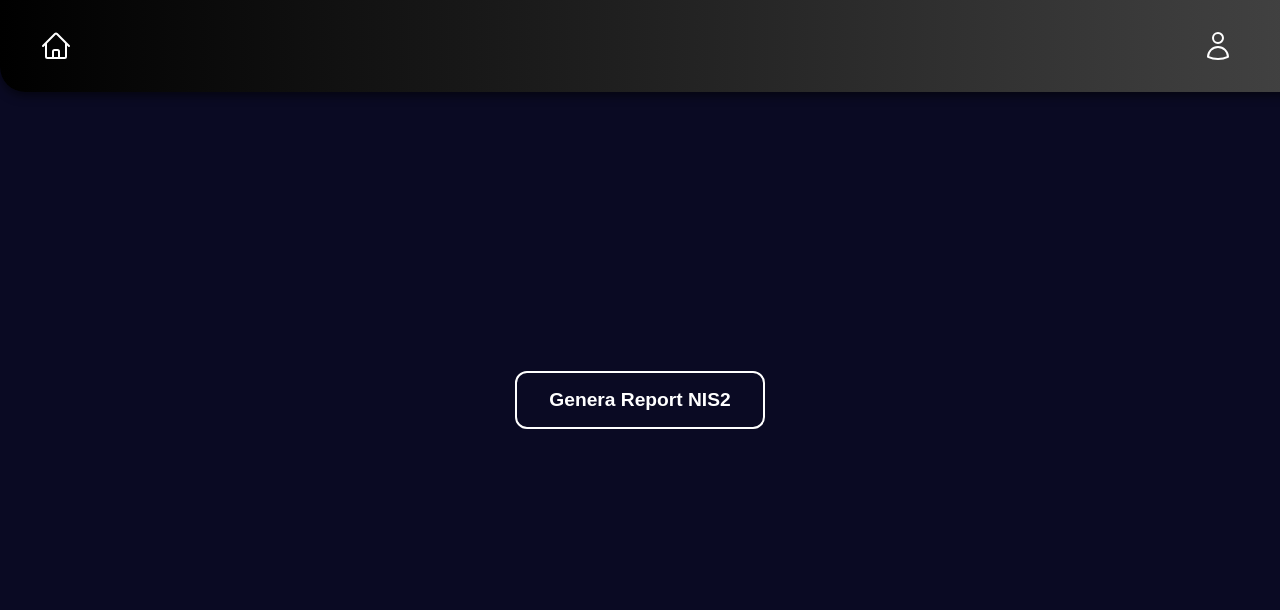
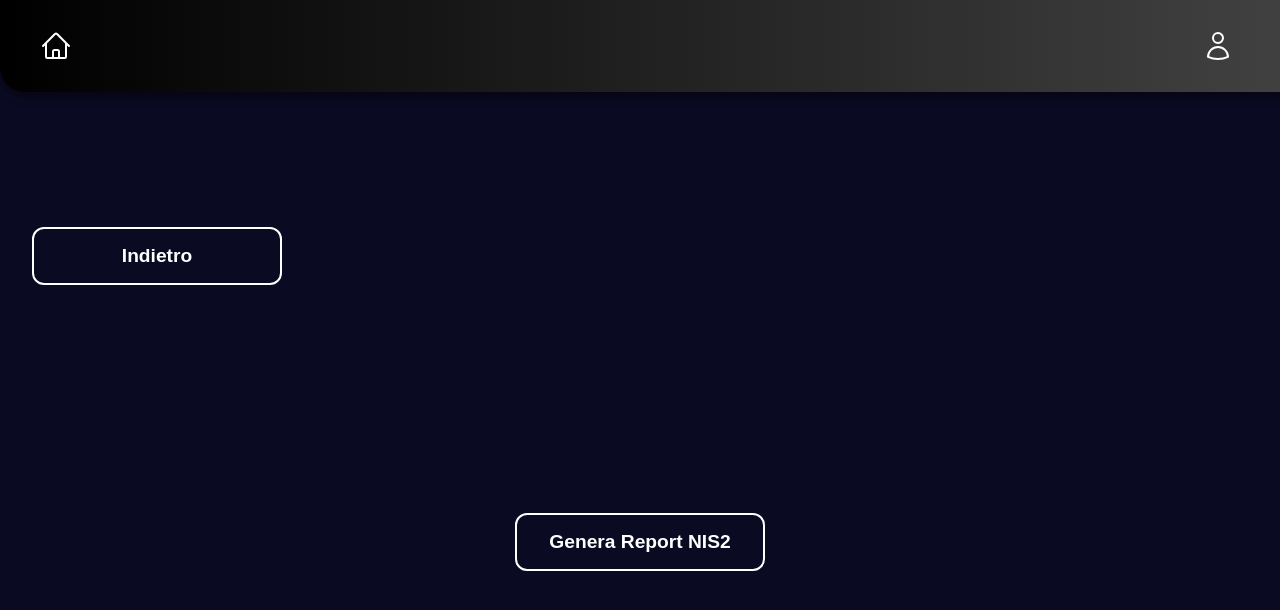
Before and after one commit to MariSeest/assesmenttools, a React (Create React App) app: page /report-generator in a window 1280 px wide. Shown: the top 610 px of the page. Built offline with nearby package versions, Linux system fonts and the light colour scheme; what pdfmake would draw is missing.

Commit message:
adjustments to dashboard

```diff
--- a/src/pages/ReportGenerator.jsx
+++ b/src/pages/ReportGenerator.jsx
@@ -1,14 +1,12 @@
-import pdfMake from 'pdfmake/build/pdfmake';
-import pdfFonts from 'pdfmake/build/vfs_fonts';
+import React from "react";
 import "../styles/ReportGenerator.css";
 import "../styles/Home.css";
+import "../styles/GoBackButton.css";
 import Toolbar from "../pages/Toolbar";
-import React from "react";
-
+import pdfMake from "pdfmake/build/pdfmake";
+import pdfFonts from "pdfmake/build/vfs_fonts";
 
 pdfMake.vfs = pdfFonts.vfs;
-
-
 
 export default function ReportGenerator() {
     const generateReport = () => {
@@ -16,10 +14,7 @@ export default function ReportGenerator() {
             content: [
                 { text: 'Report Conformità alla NIS2', style: 'header' },
                 { text: 'Cliente: PippoPippo', style: 'subheader' },
-                {
-                    text: 'Sommario',
-                    style: 'sectionTitle'
-                },
+                { text: 'Sommario', style: 'sectionTitle' },
                 {
                     ul: [
                         'Govern – Stato: Avanzato',
@@ -40,7 +35,6 @@ export default function ReportGenerator() {
                         ]
                     }
                 }
-                // continuare qui per le altre sezioni--------------
             ],
             styles: {
                 header: { fontSize: 18, bold: true, margin: [0, 0, 0, 10] },
@@ -52,15 +46,25 @@ export default function ReportGenerator() {
         pdfMake.createPdf(docDefinition).download('reportNIS2.pdf');
     };
 
+    const handleGoBack = () => {
+        window.history.back();
+    };
+
     return (
         <div className="app-container">
             <Toolbar />
+
+            <div className="go-back-container">
+                <button className="main-button" onClick={handleGoBack}>
+                    Indietro
+                </button>
+            </div>
+
             <main className="main-content">
                 <button className="main-button" onClick={generateReport}>
                     Genera Report NIS2
                 </button>
             </main>
         </div>
-
     );
 }
--- a/src/styles/DashboardResults.css
+++ b/src/styles/DashboardResults.css
@@ -6,6 +6,7 @@
     align-items: flex-start;
     flex-wrap: wrap;
     padding: 40px 20px;
+    margin-top: 120px;
 }
 
 .box {
--- a/src/styles/GoBackButton.css
+++ b/src/styles/GoBackButton.css
@@ -1,5 +1,5 @@
 .go-back-container {
-    margin-top: 4cm;       /* distanza verticale dalla toolbar */
-    margin-left: 2rem;     /* margine a sinistra */
+    margin-top: 6cm;
+    margin-left: 2rem;
     align-self: flex-start;
 }
```
